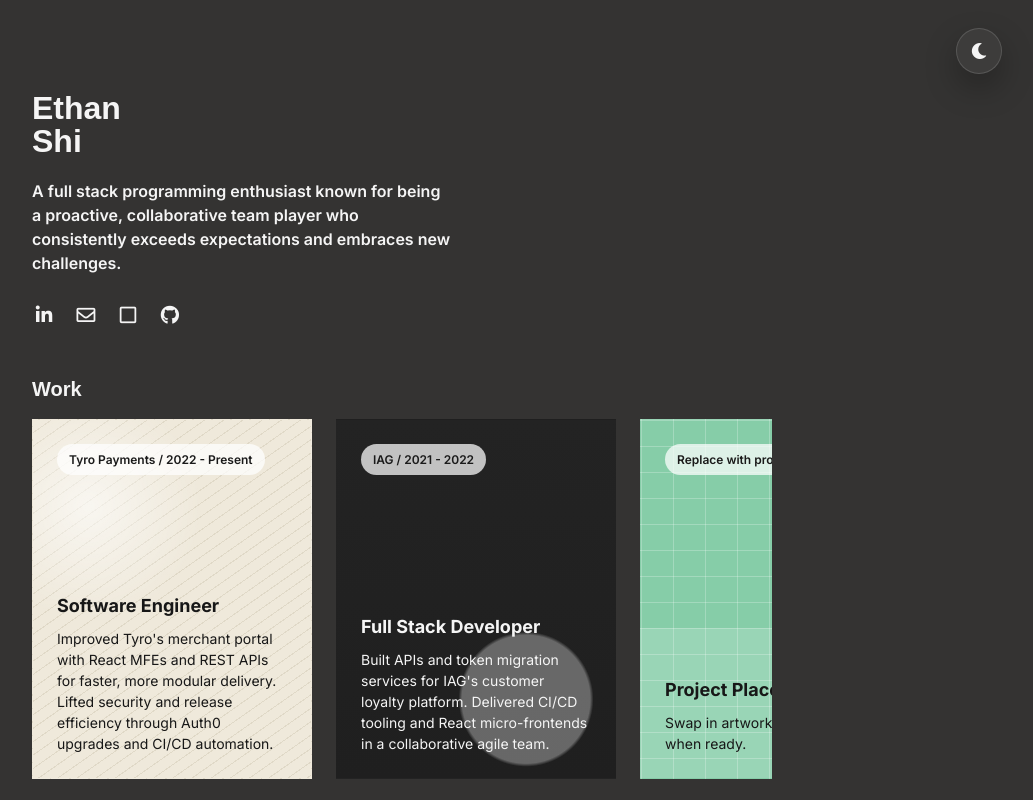
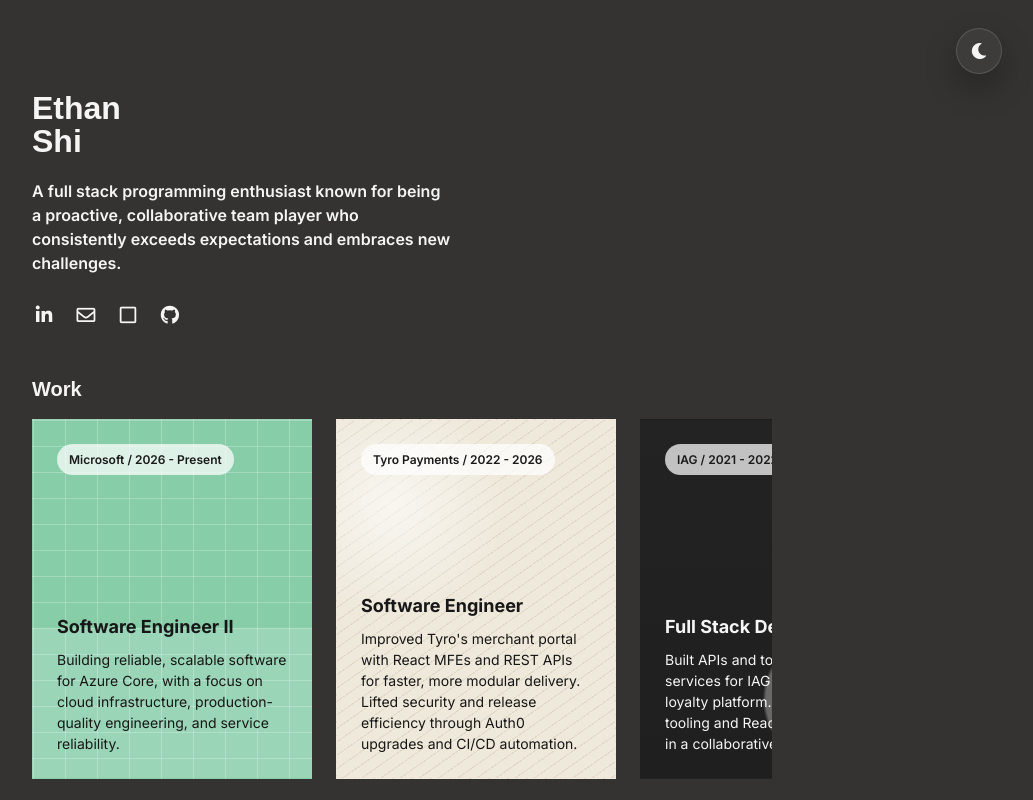
Before and after one commit to ethan-yws/profile, a React (Vite) app: page / in a window 1280 px wide. Shown: the top 800 px of the page, without its empty margins (238-1271 px from the left). Built offline with nearby package versions, Linux system fonts and the light colour scheme; a web font is replaced by a local one.

Commit message:
Add Microsoft work card (#8)

```diff
--- a/src/data/siteData.ts
+++ b/src/data/siteData.ts
@@ -73,13 +73,41 @@
     title: "Work",
     items: [
       {
+        title: "Software Engineer II",
+        tone: "mint",
+        badge: "Microsoft / 2026 - Present",
+        note:
+          "Building reliable, scalable software for Azure Core, with a focus on cloud infrastructure, production-quality engineering, and service reliability.",
+        company: "Microsoft",
+        period: "2026 - Present",
+        summary:
+          "Working as a Software Engineer II in Azure Core, contributing to foundational cloud platform systems that support reliable, scalable Azure services.",
+        highlights: [
+          "Designing and implementing maintainable features for large-scale cloud infrastructure systems.",
+          "Collaborating across engineering teams to deliver dependable Azure platform capabilities.",
+          "Improving service reliability, observability, and release confidence through pragmatic engineering practices.",
+        ],
+        techStack: [
+          "TypeScript",
+          "React.js",
+          "Node.js",
+          "C#",
+          ".NET",
+          "Azure",
+          "Azure Core",
+          "Cloud Infrastructure",
+          "REST APIs",
+          "CI/CD",
+        ],
+      },
+      {
         title: "Software Engineer",
         tone: "paper",
-        badge: "Tyro Payments / 2022 - Present",
+        badge: "Tyro Payments / 2022 - 2026",
         note:
           "Improved Tyro's merchant portal with React MFEs and REST APIs for faster, more modular delivery. Lifted security and release efficiency through Auth0 upgrades and CI/CD automation.",
         company: "Tyro Payments",
-        period: "2022 - Present",
+        period: "2022 - 2026",
         summary:
           "Overseeing and extending Tyro's merchant portal while delivering new services across frontend, backend, security, and platform tooling.",
         highlights: [
```
